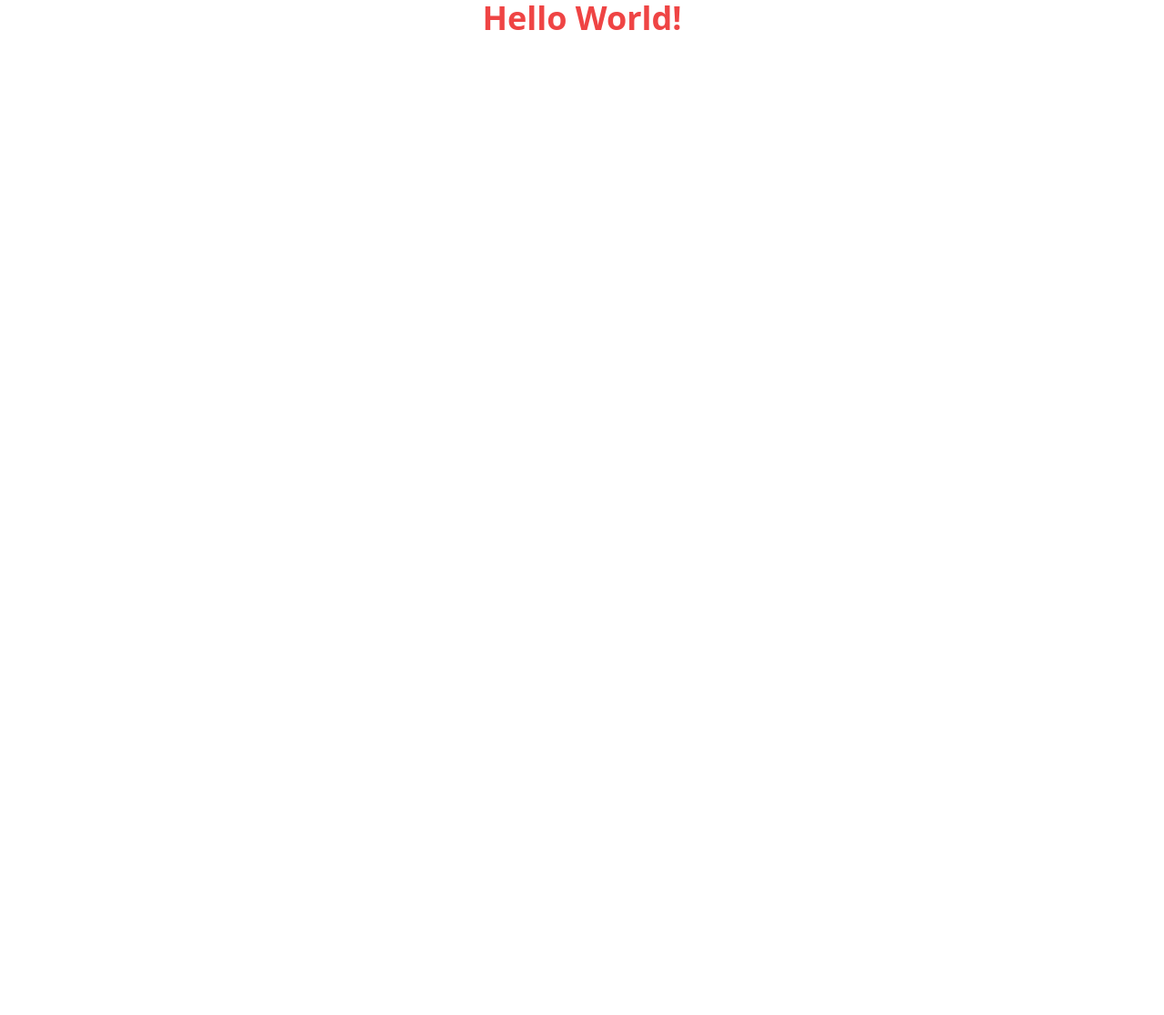
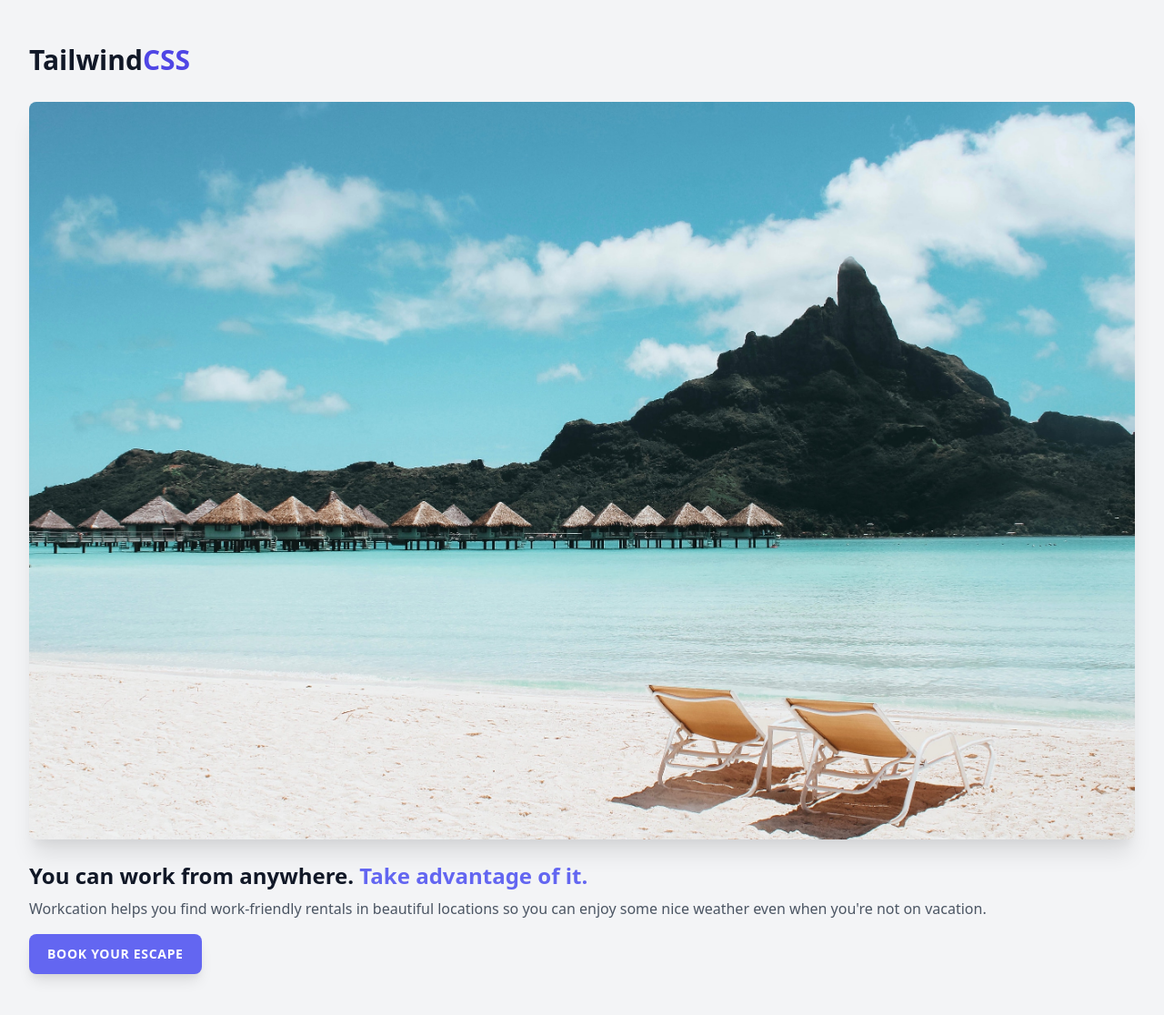
Before and after one commit to dai-gi/Tailwind-CSS, a website built with Vite: page index.html in a window 1280 px wide. Shown: the whole page at 91% size. Before the commit the page ends 800 px from the top, so only its background shows below. Built offline with nearby package versions, Linux system fonts and the light colour scheme.

Commit message:
02 The utility first workflow

```diff
--- a/index.html
+++ b/index.html
@@ -6,7 +6,16 @@
   <title>Document</title>
   <link href="/css/tailwind.css" rel="stylesheet">
 </head>
-<body>
-  <h1 class="text-4xl font-bold text-center text-red-500">Hello World!</h1>
+<body class="bg-gray-100">
+  <div class="px-8 py-12">
+    <h1 class="h-10 text-3xl font-bold text-gray-900">Tailwind<span class="text-indigo-600">CSS</span></h1>
+    <img class="mt-6 rounded-lg shadow-xl" src="img/Images/sample.jpg" alt="">
+    <h1 class="mt-6 text-2xl font-bold text-gray-900">You can work from anywhere. <span class="text-indigo-500">Take advantage of it.</span></h1>
+    <p class="mt-2 text-gray-600">Workcation helps you find work-friendly rentals in beautiful locations so you can enjoy some
+      nice weather even when you're not on vacation.</p>
+      <div class="mt-4">
+        <a href="#" class="inline-block px-5 py-3 rounded-lg shadow-lg bg-indigo-500 text-white uppercase tracking-wider font-semibold text-sm">Book your escape</a>
+      </div>
+  </div>
 </body>
 </html>
```
Also changed, not shown: img/Images/sample.jpg (added).
